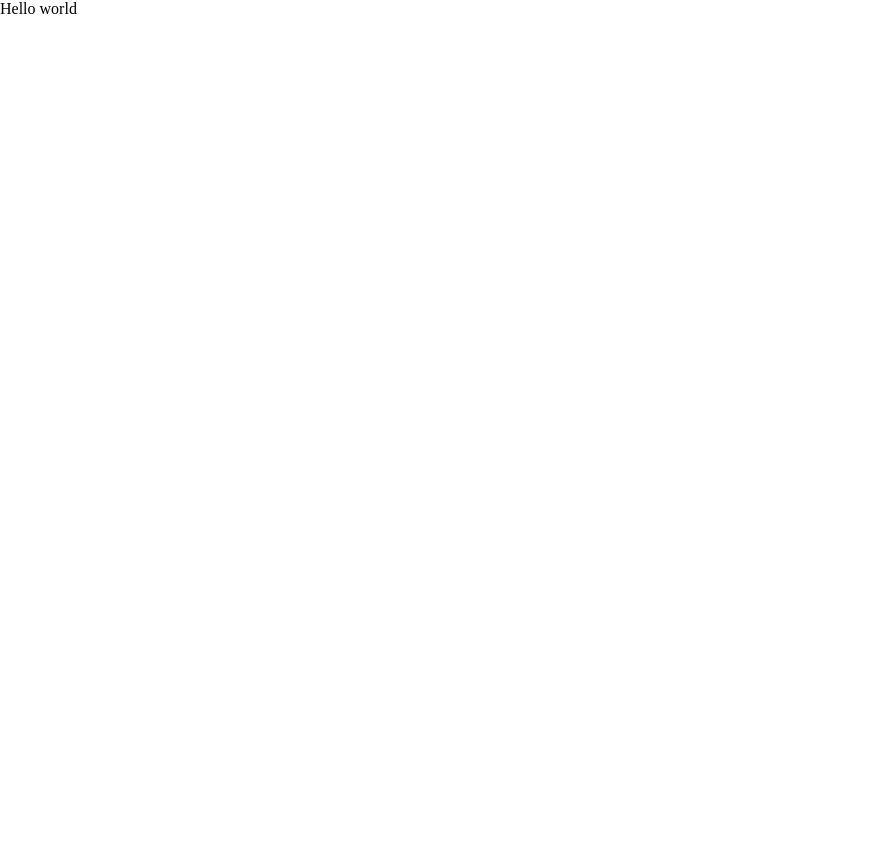
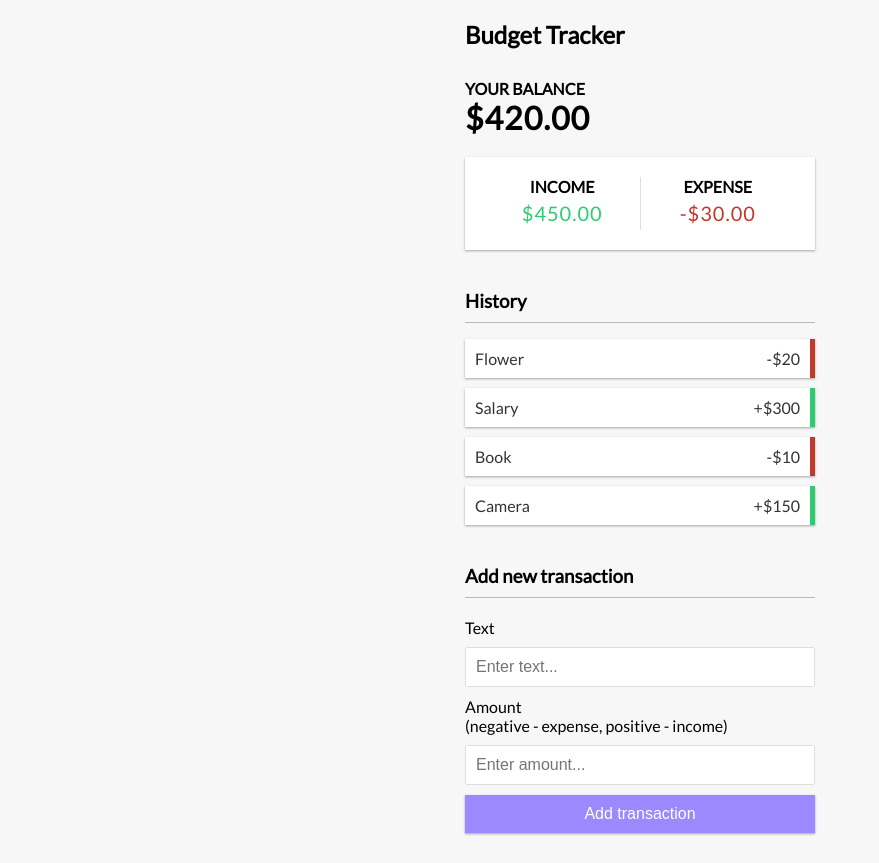
Before and after one commit to ColeThomasWinslow/Budget-Tracker, a React (Create React App) app: page / in a window 1280 px wide. Shown: the whole page, without its empty margins (0-879 px from the left). Before the commit the page ends 800 px from the top, so only its background shows below. Built offline with nearby package versions, Linux system fonts and the light colour scheme.

Commit message:
Added Global state and reducers

```diff
--- a/src/App.css
+++ b/src/App.css
@@ -1,4 +1,151 @@
-body {
-  margin: 0px;
+@import url("https://fonts.googleapis.com/css?family=Lato&display=swap");
+
+:root {
+  --box-shadow: 0 1px 3px rgba(0, 0, 0, 0.12), 0 1px 2px rgba(0, 0, 0, 0.24);
+}
+
+* {
   box-sizing: border-box;
 }
+
+body {
+  background-color: #f7f7f7;
+  display: flex;
+  flex-direction: column;
+  align-items: center;
+  justify-content: center;
+  min-height: 100vh;
+  margin: 0;
+  font-family: "Lato", sans-serif;
+}
+
+.container {
+  margin: 30px auto;
+  width: 350px;
+}
+
+h1 {
+  letter-spacing: 1px;
+  margin: 0;
+}
+
+h3 {
+  border-bottom: 1px solid #bbb;
+  padding-bottom: 10px;
+  margin: 40px 0 10px;
+}
+
+h4 {
+  margin: 0;
+  text-transform: uppercase;
+}
+
+.inc-exp-container {
+  background-color: #fff;
+  box-shadow: var(--box-shadow);
+  padding: 20px;
+  display: flex;
+  justify-content: space-between;
+  margin: 20px 0;
+}
+
+.inc-exp-container > div {
+  flex: 1;
+  text-align: center;
+}
+
+.inc-exp-container > div:first-of-type {
+  border-right: 1px solid #dedede;
+}
+
+.money {
+  font-size: 20px;
+  letter-spacing: 1px;
+  margin: 5px 0;
+}
+
+.money.plus {
+  color: #2ecc71;
+}
+
+.money.minus {
+  color: #c0392b;
+}
+
+label {
+  display: inline-block;
+  margin: 10px 0;
+}
+
+input[type="text"],
+input[type="number"] {
+  border: 1px solid #dedede;
+  border-radius: 2px;
+  display: block;
+  font-size: 16px;
+  padding: 10px;
+  width: 100%;
+}
+
+.btn {
+  cursor: pointer;
+  background-color: #9c88ff;
+  box-shadow: var(--box-shadow);
+  color: #fff;
+  border: 0;
+  display: block;
+  font-size: 16px;
+  margin: 10px 0 30px;
+  padding: 10px;
+  width: 100%;
+}
+
+.btn:focus,
+.delete-btn:focus {
+  outline: 0;
+}
+
+.list {
+  list-style-type: none;
+  padding: 0;
+  margin-bottom: 40px;
+}
+
+.list li {
+  background-color: #fff;
+  box-shadow: var(--box-shadow);
+  color: #333;
+  display: flex;
+  justify-content: space-between;
+  position: relative;
+  padding: 10px;
+  margin: 10px 0;
+}
+
+.list li.plus {
+  border-right: 5px solid #2ecc71;
+}
+
+.list li.minus {
+  border-right: 5px solid #c0392b;
+}
+
+.delete-btn {
+  cursor: pointer;
+  background-color: #e74c3c;
+  border: 0;
+  color: #fff;
+  font-size: 20px;
+  line-height: 20px;
+  padding: 2px 5px;
+  position: absolute;
+  top: 50%;
+  left: 0;
+  transform: translate(-100%, -50%);
+  opacity: 0;
+  transition: opacity 0.3s ease;
+}
+
+.list li:hover .delete-btn {
+  opacity: 1;
+}
--- a/src/App.js
+++ b/src/App.js
@@ -1,7 +1,22 @@
 import "./App.css";
-
+import { Header } from "./components/Header";
+import { Balance } from "./components/Balance";
+import { IncomeExpenses } from "./components/IncomeExpenses";
+import { TransactionList } from "./components/TransactionList";
+import { AddTransaction } from "./components/AddTransaction";
+import { GlobalProvider } from "./Context/GlobalState";
 function App() {
-  return <div className="App">Hello world</div>;
+  return (
+    <GlobalProvider>
+      <Header />
+      <div className="container">
+        <Balance />
+        <IncomeExpenses />
+        <TransactionList />
+        <AddTransaction />
+      </div>
+    </GlobalProvider>
+  );
 }
 
 export default App;
--- /dev/null
+++ b/src/Context/AppReducer.js
@@ -0,0 +1,13 @@
+export default (state, action) => {
+  switch (action.type) {
+    case "DELETE_TRANSACTION":
+      return {
+        ...state,
+        transactions: state.transactions.filter(
+          (transaction) => transaction.id !== action.payload
+        ),
+      };
+    default:
+      return state;
+  }
+};
--- /dev/null
+++ b/src/Context/GlobalState.js
@@ -0,0 +1,33 @@
+import React, { createContext, useReducer } from "react";
+import AppReducer from "./AppReducer";
+const initialState = {
+  transactions: [
+    { id: 1, text: "Flower", amount: -20 },
+    { id: 2, text: "Salary", amount: 300 },
+    { id: 3, text: "Book", amount: -10 },
+    { id: 4, text: "Camera", amount: 150 },
+  ],
+};
+
+// Creating Context
+export const GlobalContext = createContext(initialState);
+
+// Create Provider
+export const GlobalProvider = ({ children }) => {
+  const [state, dispatch] = useReducer(AppReducer, initialState);
+
+  // Actions
+  function deleteTransaction(id) {
+    dispatch({
+      type: "DELETE_TRANSACTION",
+      payload: id,
+    });
+  }
+  return (
+    <GlobalContext.Provider
+      value={{ transactions: state.transactions, deleteTransaction }}
+    >
+      {children}
+    </GlobalContext.Provider>
+  );
+};
--- /dev/null
+++ b/src/components/AddTransaction.js
@@ -0,0 +1,33 @@
+import React, { useState } from "react";
+
+export const AddTransaction = () => {
+  const [text, setText] = useState("");
+  const [amount, setAmount] = useState("");
+  return (
+    <div>
+      <h3>Add new transaction</h3>
+      <form>
+        <div className="form-control">
+          <label htmlFor="text">Text</label>
+          <input
+            onChange={(e) => setText(e.target.value)}
+            type="text"
+            placeholder="Enter text..."
+          />
+        </div>
+        <div className="form-control">
+          <label htmlFor="amount">
+            Amount <br />
+            (negative - expense, positive - income)
+          </label>
+          <input
+            onChange={(e) => setAmount(e.target.value)}
+            type="number"
+            placeholder="Enter amount..."
+          />
+        </div>
+        <button className="btn">Add transaction</button>
+      </form>
+    </div>
+  );
+};
--- /dev/null
+++ b/src/components/Balance.js
@@ -0,0 +1,16 @@
+import React, { useContext } from "react";
+import { GlobalContext } from "../Context/GlobalState";
+
+export const Balance = () => {
+  const { transactions } = useContext(GlobalContext);
+  const amounts = transactions.map((transaction) => transaction.amount);
+
+  const total = amounts.reduce((acc, item) => (acc += item), 0).toFixed(2);
+
+  return (
+    <div>
+      <h4>Your Balance</h4>
+      <h1>${total}</h1>
+    </div>
+  );
+};
--- /dev/null
+++ b/src/components/Header.js
@@ -0,0 +1,9 @@
+import React from "react";
+
+export const Header = () => {
+  return (
+    <div>
+      <h2>Budget Tracker</h2>
+    </div>
+  );
+};
--- /dev/null
+++ b/src/components/IncomeExpenses.js
@@ -0,0 +1,30 @@
+import React, { useContext } from "react";
+import { GlobalContext } from "../Context/GlobalState";
+
+export const IncomeExpenses = () => {
+  const { transactions } = useContext(GlobalContext);
+  const amounts = transactions.map((transaction) => transaction.amount);
+
+  const income = amounts
+    .filter((item) => item > 0)
+    .reduce((acc, item) => (acc += item), 0)
+    .toFixed(2);
+
+  const expense = (
+    amounts.filter((item) => item < 0).reduce((acc, item) => (acc += item), 0) *
+    -1
+  ).toFixed(2);
+
+  return (
+    <div className="inc-exp-container">
+      <div>
+        <h4>Income</h4>
+        <p className="money plus">${income}</p>
+      </div>
+      <div>
+        <h4>Expense</h4>
+        <p className="money minus">-${expense}</p>
+      </div>
+    </div>
+  );
+};
--- /dev/null
+++ b/src/components/Transaction.js
@@ -0,0 +1,21 @@
+import React, { useContext } from "react";
+import { GlobalContext } from "../Context/GlobalState";
+
+export const Transaction = ({ transaction }) => {
+  const { deleteTransaction } = useContext(GlobalContext);
+  const sign = transaction.amount < 0 ? "-" : "+";
+  return (
+    <li className={transaction.amount < 0 ? "minus" : "plus"}>
+      {transaction.text}
+      <span>
+        {sign}${Math.abs(transaction.amount)}
+      </span>
+      <button
+        onClick={() => deleteTransaction(transaction.id)}
+        className="delete-btn"
+      >
+        x
+      </button>
+    </li>
+  );
+};
--- /dev/null
+++ b/src/components/TransactionList.js
@@ -0,0 +1,17 @@
+import React, { useContext } from "react";
+import { GlobalContext } from "../Context/GlobalState";
+import { Transaction } from "./Transaction";
+export const TransactionList = () => {
+  const { transactions } = useContext(GlobalContext);
+
+  return (
+    <div>
+      <h3>History</h3>
+      <ul className="list">
+        {transactions.map((transaction) => (
+          <Transaction key={transaction.id} transaction={transaction} />
+        ))}
+      </ul>
+    </div>
+  );
+};
```
